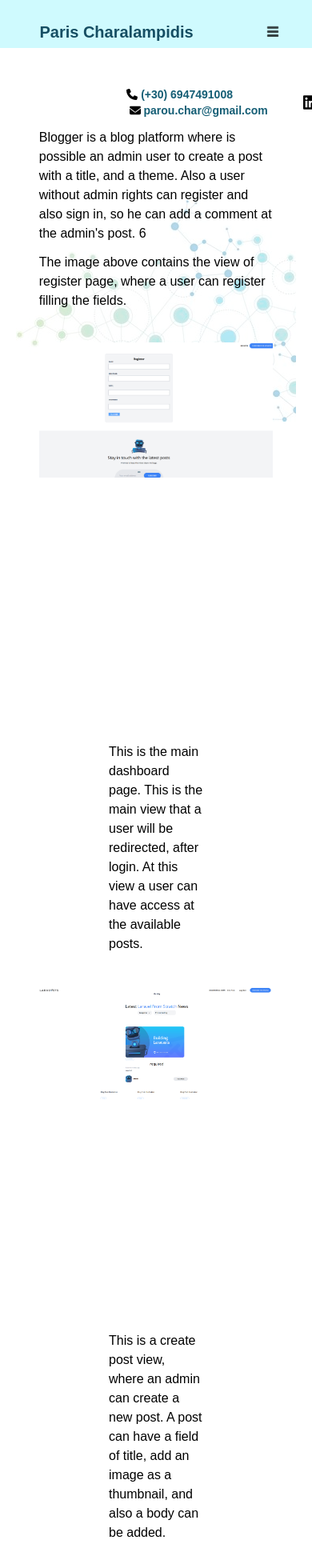
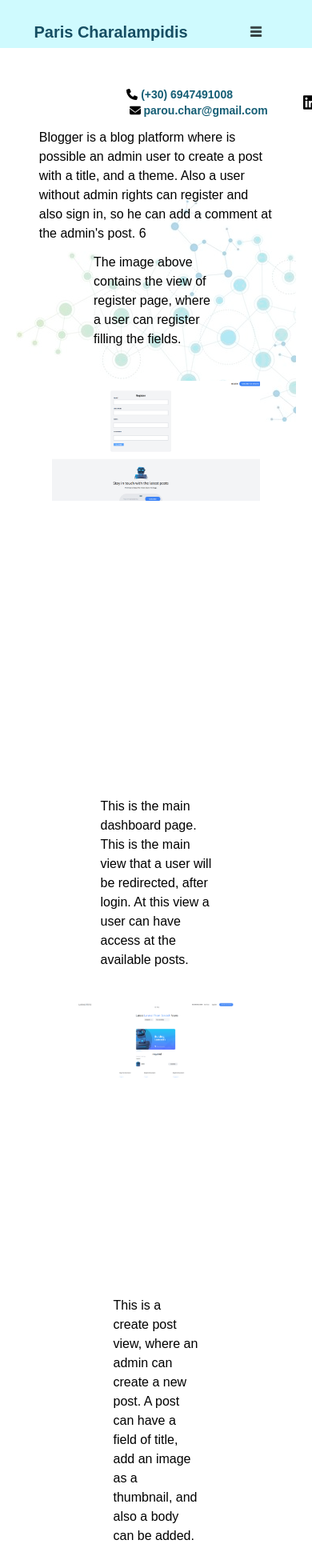
Before and after one commit to parischaralampidis3/portfolio_test, a React (Create React App) app: page /blogger in a window 390 px wide. Shown: the top 1960 px of the page at 80% size. Built offline with nearby package versions, Linux system fonts and the light colour scheme.

Commit message:
working at changes in work view v.04

```diff
--- a/src/Components/Layouts/BurgerMenuTopBar.js
+++ b/src/Components/Layouts/BurgerMenuTopBar.js
@@ -23,7 +23,8 @@ function BurgerMenuTopBar() {
           </div>
           <div onClick={isActive ? closeMenu : openMenu}>
             <img
-              className="p-2 md:p-1 cursor-pointer w-10 mt-5"
+              className="p-2 md:p-1 mr-7 cursor-pointer w-10 mt-5"
+
               src="../../assets/images/icon/menu-icon.jpg"
               alt="menu-icon"
             />
--- a/src/Components/Layouts/MobileMenu.js
+++ b/src/Components/Layouts/MobileMenu.js
@@ -12,7 +12,7 @@ function MobileMenu({isActive,closeMenu}) {
             <h1 className="text-xl text-cyan-800 font-semibold w-30 mt-7 mx-5 ">Paris Charalampidis</h1>
         </div>
         <div onClick={closeMenu}>
-            <img className="cursor-pointer w-6 mt-7" src="../../assets/images/icon/close-menu-icon.png"/>
+            <img className="cursor-pointer  mr-10 mt-4 w-4 mt-7" src="../../assets/images/icon/close-menu-icon.png"/>
         </div>
     </div>
 
--- a/src/Components/Layouts/TopBar.js
+++ b/src/Components/Layouts/TopBar.js
@@ -20,8 +20,8 @@ function TopBar() {
         </div>
 
         <div className="text-xl flex items-center">
-         <a href="https://www.linkedin.com/in/paris-charalampidis-45765798/"> <FontAwesomeIcon icon={faLinkedin} /></a>
-         <a href="https://github.com/parischaralampidis3"> <FontAwesomeIcon className="mx-6" icon={faGithub} /></a>
+         <a href="https://www.linkedin.com/in/paris-charalampidis-45765798/"> <FontAwesomeIcon className="-mr-4" icon={faLinkedin} /></a>
+         <a href="https://github.com/parischaralampidis3"> <FontAwesomeIcon className="mx-6 " icon={faGithub} /></a>
 
 
         </div>
--- a/src/Components/Views/UseCases/Blogger.js
+++ b/src/Components/Views/UseCases/Blogger.js
@@ -1,64 +1,63 @@
 import React from "react";
 
-function Blogger(){
-    return(
+function Blogger() {
+  return (
+    <div className="container mx-auto">
       <div>
-            <div
-
-          >
-            <div>
-              <p className="mx-auto mt-5 text-base w-3/4">
-                Blogger is a blog platform where is possible an admin user to
-                create a post with a title, and a theme. Also a user without
-                admin rights can register and also sign in, so he can add a
-                comment at the admin's post. 6
+        <div className="flex flex-col items-center justify-center">
+          <p className="mx-auto w-2/5 mt-5 text-base w-3/4">
+            Blogger is a blog platform where is possible an admin user to create
+            a post with a title, and a theme. Also a user without admin rights
+            can register and also sign in, so he can add a comment at the
+            admin's post. 6
           </p>
-              <p className="mx-auto mt-3 w-3/4">
-                The image above contains the view of register page, where a user
-                can register filling the fields.
+          <p className="mx-auto mt-3 w-2/5">
+            The image above contains the view of register page, where a user can
+            register filling the fields.
           </p>
         </div>
 
-            <div className="w-3/4  h-96 mt-10 mx-auto ">
+        <div className="w-2/4  h-96 mt-10 mx-auto md: w-4/6 lg:w-3/6 ">
           <img src="../assets/images/project_images/blogger_screenshot_04.png" />
         </div>
         <div className="flex flex-col items-center mx-14">
-              <div className="flex mt-24 mx-20">
-                <p className="  mt-5 mx-auto w-3/4  text-base w-full">
-                  This is the main dashboard page. This is the main view that a
-                  user will be redirected, after login. At this view a user can
-                  have access at the available posts.
+          <div className="flex mt-24">
+            <p className="   mx-auto w-2/5  text-base mt-10 md:-mt-20 lg:mt-10 w-3/6 ">
+              This is the main dashboard page. This is the main view that a user
+              will be redirected, after login. At this view a user can have
+              access at the available posts.
             </p>
           </div>
         </div>
 
-            <div className=" w-3/4  h-96 mt-10 mx-auto">
+        <div className=" w-2/4  h-96 mt-10 mx-auto md:w-4/6 lg:mb-24">
           <img src="../assets/images/project_images/blogger_screenshot_02.png" />
         </div>
 
-            <div className="flex flex-col items-center mt-0 p-12  mx-10">
-              <div className="flex flex-row mx-12">
-                <p className=" mt-0 text-base mx-auto w-full">
-                  This is a create post view, where an admin can create a new
-                  post. A post can have a field of title, add an image as a
-                  thumbnail, and also a body can be added.
+        <div className="flex flex-col items-center mt-0 p-10  ">
+          <div className="flex flex-row mx-12 -mt-24">
+            <p className="  text-base mx-auto  mt-10 w-2/5 md:-mt-20 lg:mt-24 w-3/6">
+              This is a create post view, where an admin can create a new post.
+              A post can have a field of title, add an image as a thumbnail, and
+              also a body can be added.
             </p>
           </div>
-              <div className="w-5/6  h-96 mt-10 mx-auto">
+          <div className="w-2/4  h-96 mt-10 mx-auto md:w-3/6 lg:mt-24 w-2/6">
             <img src="../assets/images/project_images/blogger_screenshot_01.png" />
           </div>
         </div>
-            <div className="flex flex-row justify-center mt-10 mx-12 ">
-              <p className=" mt-0 text-base mx-auto w-3/4">
-               When a post is created, a user can access the post and also can add a comment, specific to the post.
-               The posts are saved at the database, so the users can access them whenever they are logged in.
+        <div className="flex flex-row justify-center mt-10 mx-12 -mt-24 md:mt-1">
+          <p className=" text-base mx-auto  mt-10 w-2/5 md:-mt-20 lg:mt-24 w-2/6">
+            When a post is created, a user can access the post and also can add
+            a comment, specific to the post. The posts are saved at the
+            database, so the users can access them whenever they are logged in.
           </p>
         </div>
-            <div className="w-3/4  h-96 mt-10 mx-auto">
+        <div className="w-2/4  h-96 mt-10 md:w-3/6 mx-auto">
           <img src="../assets/images/project_images/blogger_screenshot_05.png" />
         </div>
       </div>
     </div>
-    )
+  );
 }
 export default Blogger;
--- a/src/Components/Views/Work.js
+++ b/src/Components/Views/Work.js
@@ -14,31 +14,23 @@ function Work() {
 
 
 <div>
- <div className=" p-16 mt-1  text-cyan-900 ">
+    <div className=" p-0 text-cyan-900 ">
               <div>
-            <h1 className="text-center mt-2 p-4 text-2xl font-semibold">
+                <h1 className="text-center p-0 text-2xl font-semibold">
                   Blogger
                 </h1>
               </div>
 
-          <div className="flex flex-col justify-center">
-            <div className="w-3/5  h-96 mt-5 mx-auto ">
+              <div className="flex flex-col justify-center ">
+                <div className="  h-80 mt-2 mx-auto md:w-2/4 ">
                   <img src="../assets/images/project_images/blogger_screenshot_04.png" />
                 </div>
-
-          </div>
-
-
-          <div className="flex flex-row justify-center">
-
-            <a href="/blogger"
-              className="p-2 rounded shadow-lg w-1/4 shadow-black-500/50 bg-green-500  text-center  mt-20 text-white font-semibold"
-
-            >
+              <div className="flex  justify-center -mt-24 md:-mt-24 lg:mt-20">
+                <a href="/blogger" className="p-1  rounded shadow-lg w-3/4 shadow-black-500/50 bg-green-500  text-center  mt-0 text-white font-semibold md:w-1/3">
                   show project
                 </a>
               </div>
-
+              </div>
 
       </div>
 
```
Lines whose indentation alone changed are shown as unchanged.
